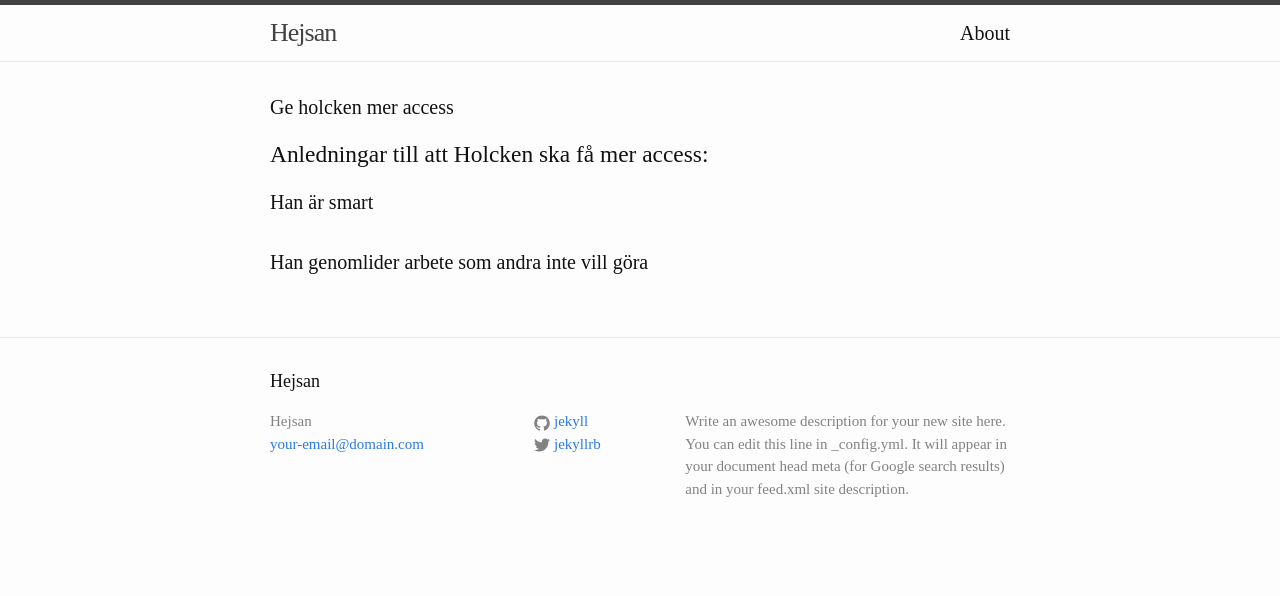
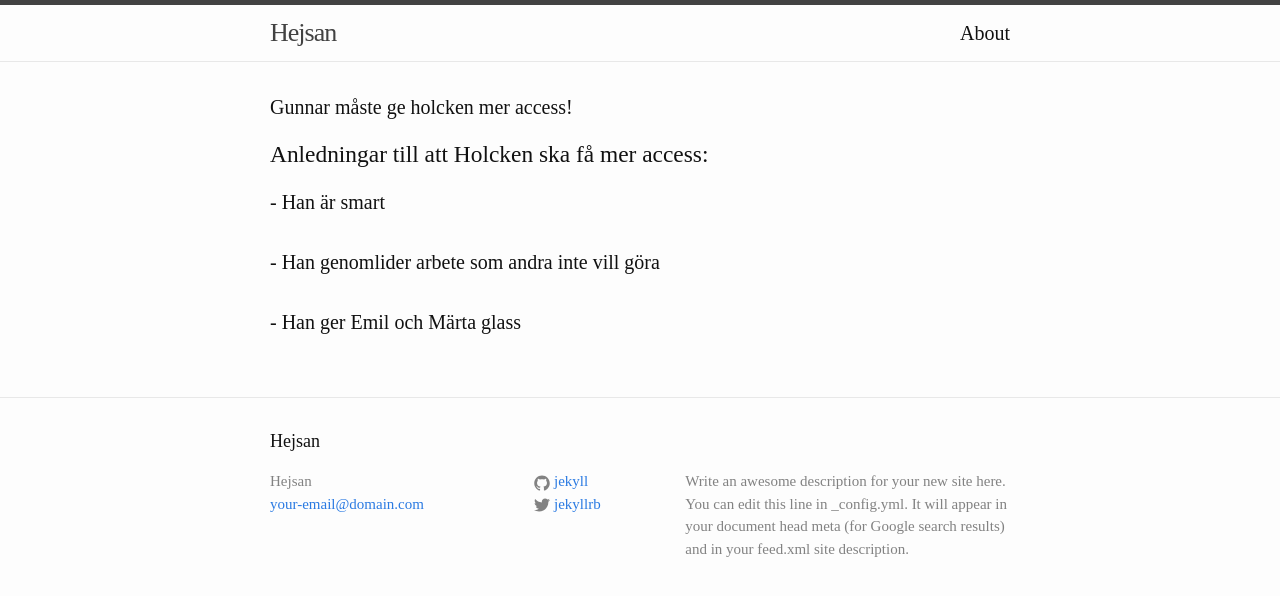
Before and after one commit to bergstrom97/bergstrom97.github.io, a Jekyll site: the page built from index.html, in a window 1280 px wide. Shown: the top 596 px of the page. Built offline with Jekyll 4.4.1, drawn with Linux system fonts in a browser that asks for light colours.

Commit message:
Update index.html

```diff
--- a/index.html
+++ b/index.html
@@ -4,14 +4,15 @@ layout: default
 
 <div class="home">
 
-  <h1 class="page-heading">Ge holcken mer access</h1>
+  <h1 class="page-heading">Gunnar måste ge holcken mer access!</h1>
 
   <ul class="post-list">
     {% for post in site.posts %}
 
     <h3>Anledningar till att Holcken ska få mer access:</h3>
-    <li>Han är smart</li>
-    <li>Han genomlider arbete som andra inte vill göra</li>
+    <li>- Han är smart</li>
+    <li>- Han genomlider arbete som andra inte vill göra</li>
+    <li>- Han ger Emil och Märta glass</li>
     {% endfor %}
   </ul>
 
```
